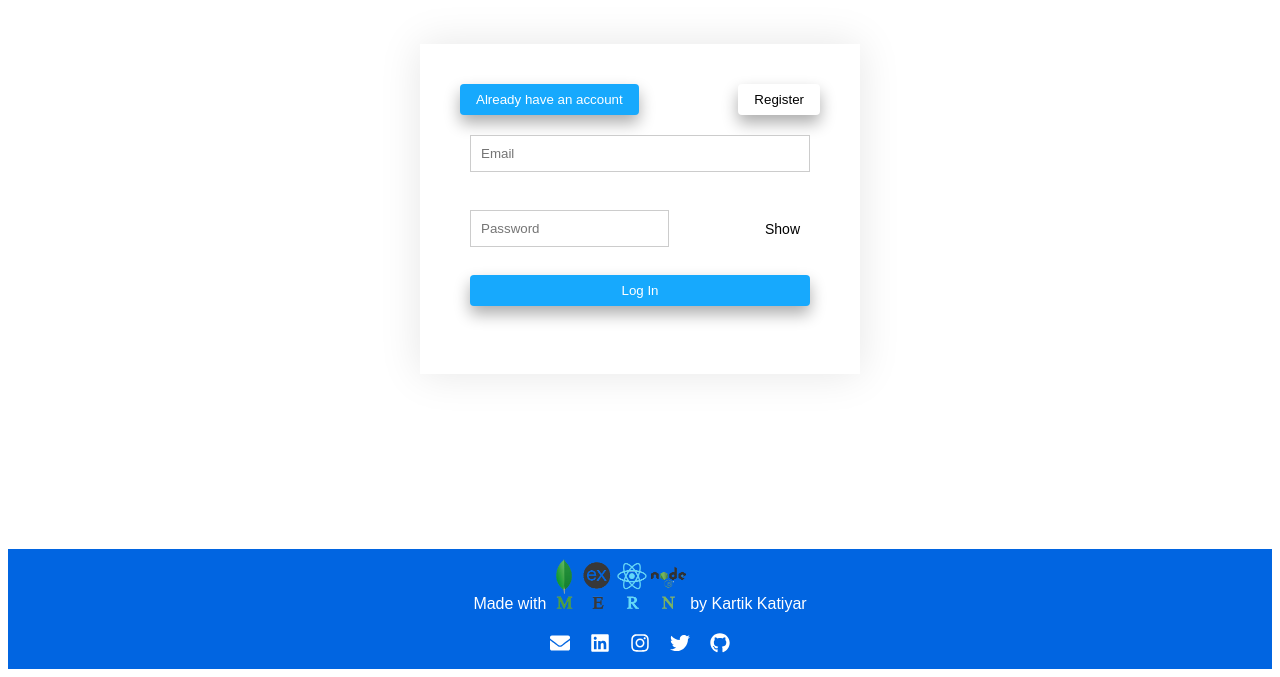
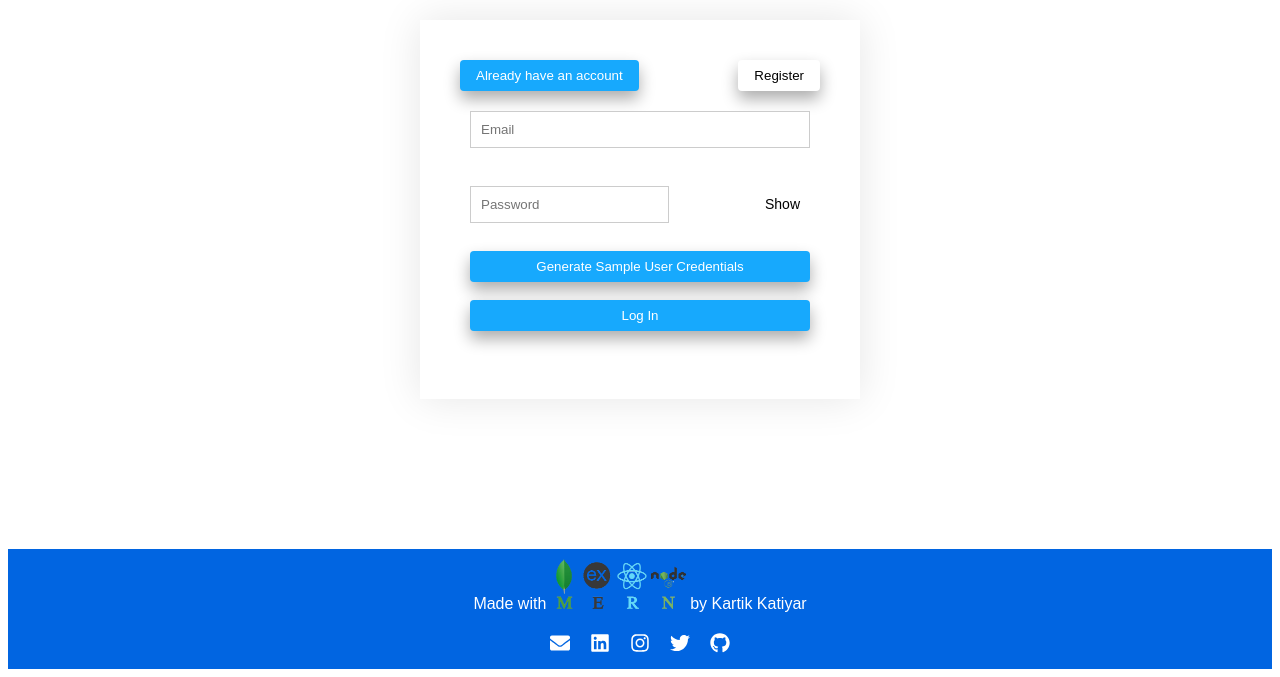
Before and after one commit to katiyarkartik0/Todo, a React (Create React App) app in the folder client/: page / in a window 1280 px wide. Shown: the part 139-816 px from the top of the page. Built offline with nearby package versions, Linux system fonts and the light colour scheme.

Commit message:
final changes made

```diff
--- a/client/src/pages/auth/login/LoginForm.js
+++ b/client/src/pages/auth/login/LoginForm.js
@@ -7,7 +7,6 @@ import { setLogin } from "store/slices/authSlice";
 
 import Button from "components/Button/Button";
 import { Loader } from "utils/Loader/Loader";
-// import { setToast } from "store/slices/toastSlice";
 import { fieldValidation } from "helpers/validator";
 
 import "./LoginForm.css";
@@ -52,19 +51,16 @@ const LoginForm = () => {
         if (res.ok) {
           const { userData, accessToken, msg } = await res.json();
           dispatch(setLogin({ accessToken, userData }));
-          //   dispatch(setToast({ status: "success", displayMessage: msg }));
           navigate("/todo");
           return;
         }
         if (!res.ok) {
           const { msg } = await res.json();
-          //   dispatch(setToast({ status: "failure", displayMessage: msg }));
+          alert(msg)
         }
       })
       .catch((error) => {
-        // dispatch(
-        //   setToast({ status: "failure", displayMessage: JSON.stringify(error) })
-        // );
+        alert(JSON.stringify(error))
       });
     setErrors(defaultError);
     setIsLoading(false);
@@ -97,6 +93,18 @@ const LoginForm = () => {
         <span className="input-error">{errors.password}</span>
       )}
       <br></br>
+      <Button
+        type="button"
+        onClickEvent={() =>
+          setUserCredentials({
+            email: "katiyarkartik0@gmail.com",
+            password: "qwerty",
+          })
+        }
+        text="Generate Sample User Credentials"
+        style={{ width: "100%" }}
+      />
+      <br></br>
 
       {!isLoading && (
         <Button type="submit" text="Log In" style={{ width: "100%" }} />
```
Also changed, not shown: 1 other file (tests, documents, lock files or other folders).
